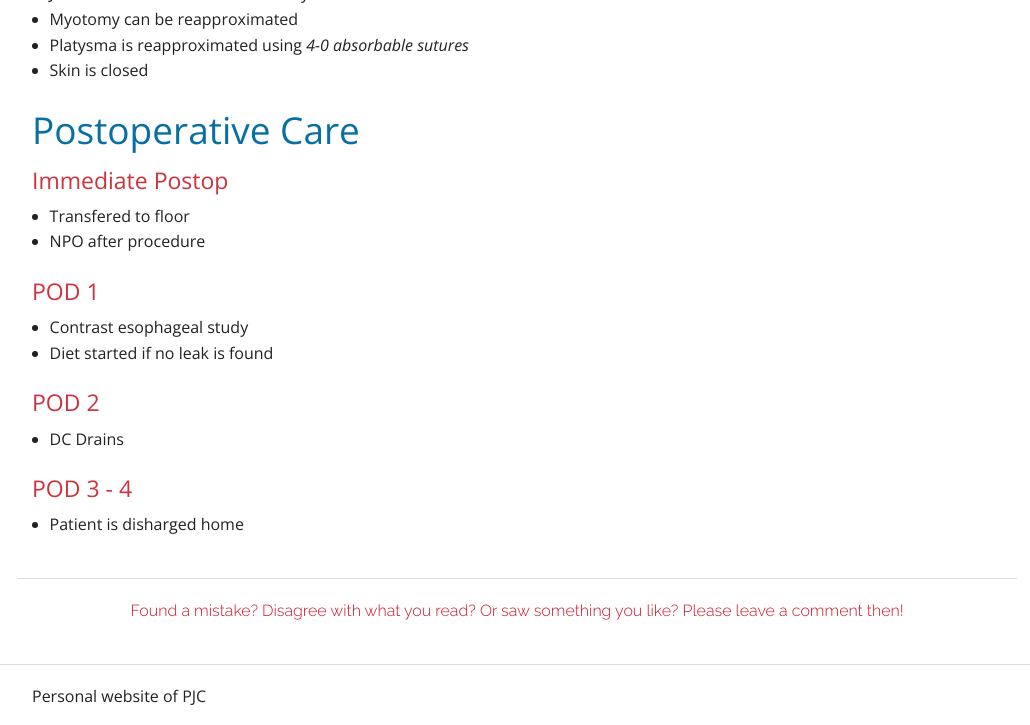
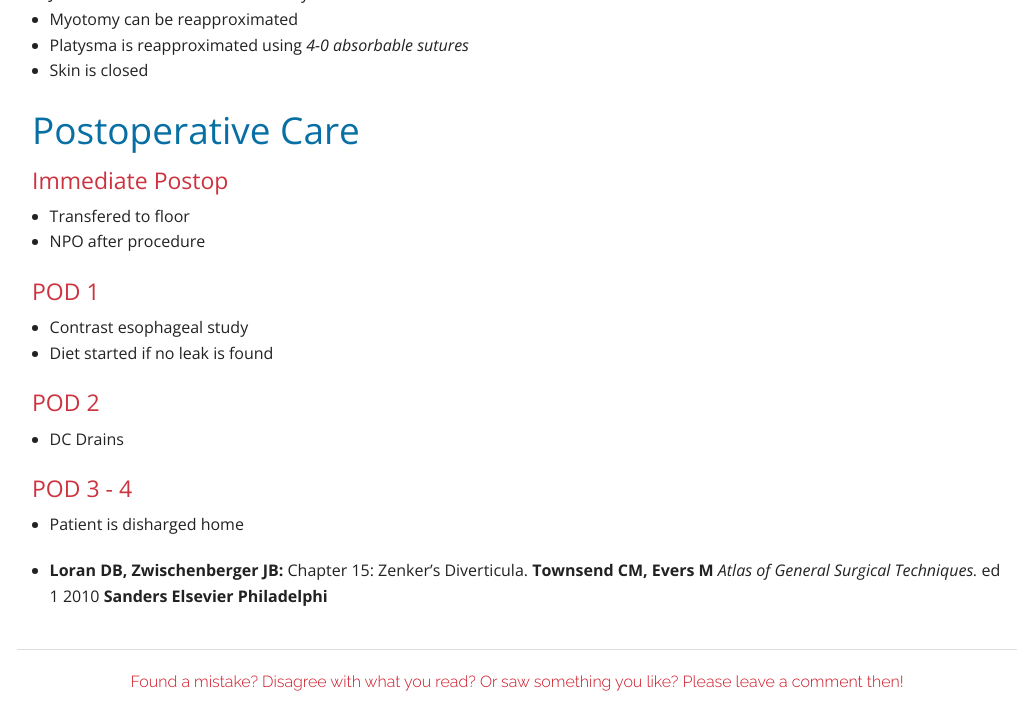
Before and after one commit to pjchung/pjchung.github.io, a Jekyll site: the page built from _posts/2014-11-06-open-zenker-diverticulectomy.md, in a window 1280 px wide and 900 px high, scrolled down 2637 px, cut to the strip 0-725 px from the top of the window. Shown: the whole strip, without its empty margins (123-1153 px from the left). Built offline with Jekyll 4.4.1, drawn with Linux system fonts in a browser that asks for light colours; comment, search, counter and statistics services are not loaded.

Commit message:
Added Zenkers Diverticula

```diff
--- a/_posts/2014-11-06-open-zenker-diverticulectomy.md
+++ b/_posts/2014-11-06-open-zenker-diverticulectomy.md
@@ -85,3 +85,5 @@ categories: esophagus
 #### POD 3 - 4
 
 * Patient is disharged home
+
+* **Loran DB, Zwischenberger JB:** Chapter 15: Zenker's Diverticula. **Townsend CM, Evers M** *Atlas of General Surgical Techniques.* ed 1 2010 **Sanders Elsevier Philadelphi**
```
